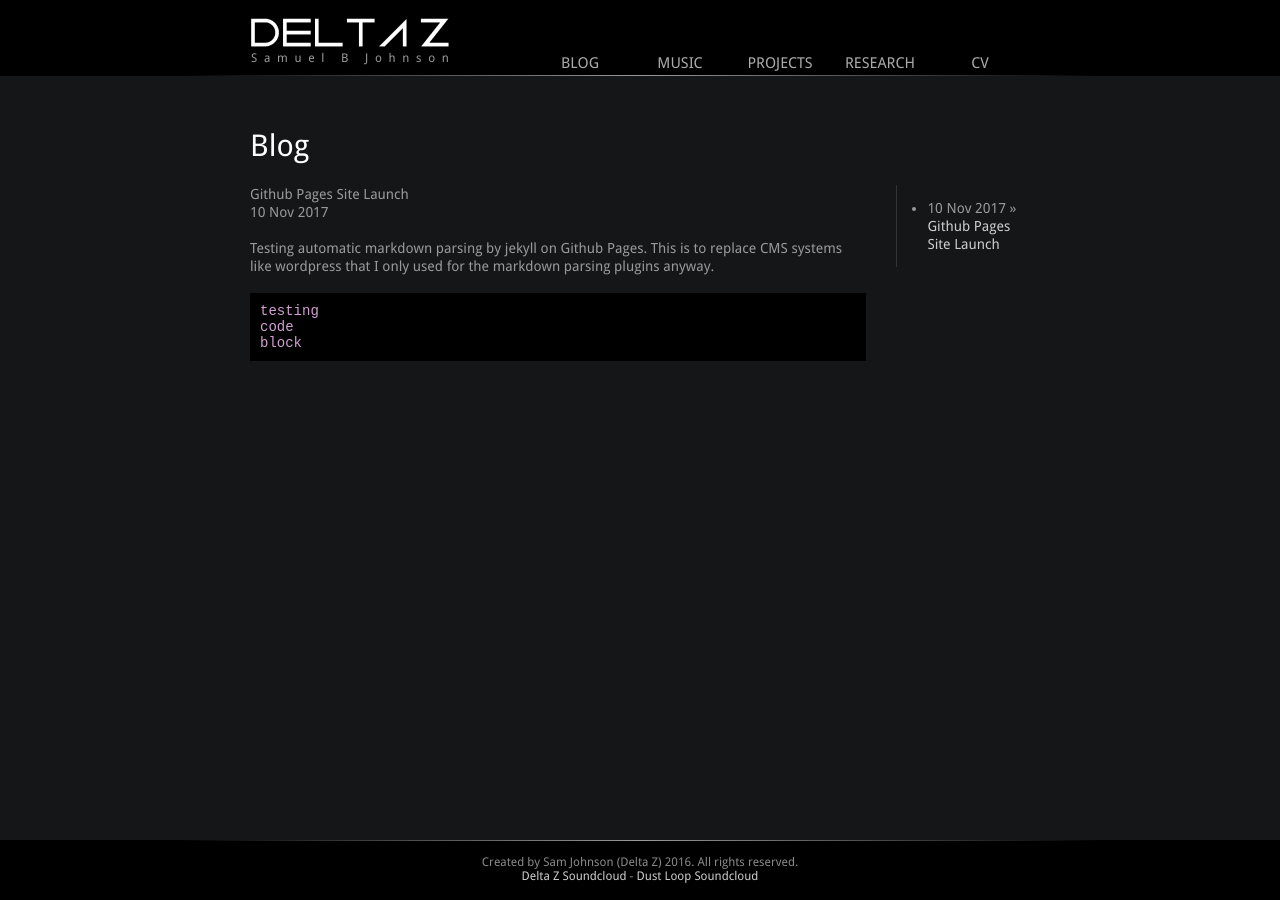
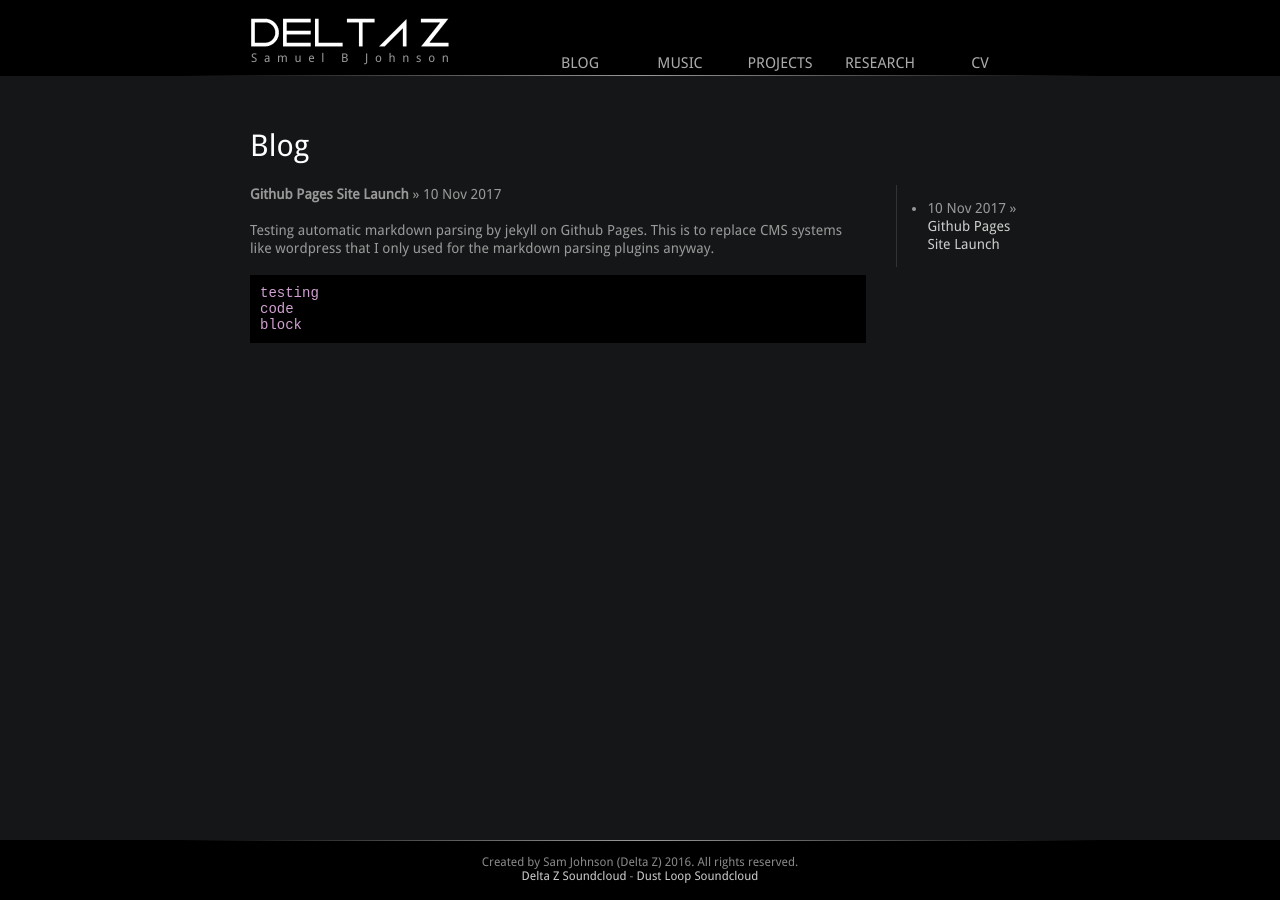
Before and after one commit to deltaz0/deltaz0.github.io, a Jekyll site: the page built from _posts/2017-11-10-github-pages-site-launch.md, in a window 1280 px wide. Built offline with Jekyll 4.4.1, drawn with Linux system fonts in a browser that asks for light colours.

Commit message:
Update post.html

```diff
--- a/_layouts/post.html
+++ b/_layouts/post.html
@@ -9,7 +9,7 @@
 	  {% endfor %}
 	</ul>
 </div>
-<p class="meta">{{ page.title }}<br/>{{ page.date | date_to_string }}</p>
+<p class="meta"><b>{{ page.title }}</b> » {{ page.date | date_to_string }}</p>
 <div class="post">
 {{ content }}
 </div>
```
